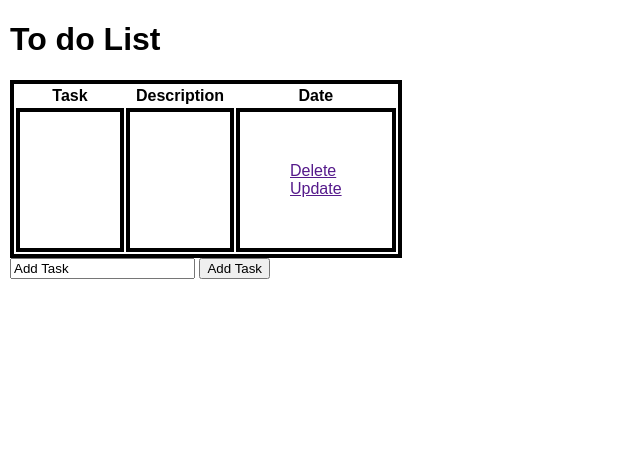
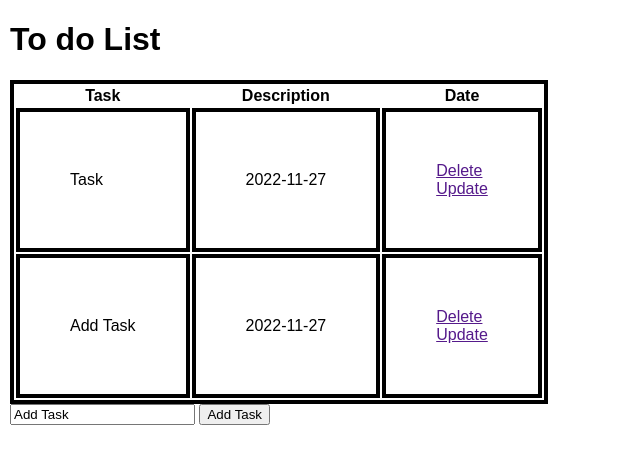
Before and after one commit to paul-madut/To-do-List, a Flask app: page / in a window 1280 px wide. Shown: the top 464 px of the page, without its empty margins (0-640 px from the left). Run offline with Flask 2, Linux system fonts and the light colour scheme; data comes from the database, SQL or seed files in the repository; both versions use the stored data as it was after the commit.

Commit message:
Add task working

```diff
--- a/app.py
+++ b/app.py
@@ -18,7 +18,7 @@ class Todo(db.Model):
 def index():
     if request.method == 'POST':
         task_content = request.form['content']
-        bew_task = Todo(task_content)
+        new_task = Todo(content = task_content)
 
         try:
             db.session.add(new_task)
--- a/templates/index.html
+++ b/templates/index.html
@@ -15,15 +15,17 @@
             <th>Date</th>
         </tr>
 
+        {%for task in tasks%}
         <tr>
-            <td></td>
-            <td></td>
+            <td>{{  task.content }}</td>
+            <td>{{  task.date_created.date() }}</td>
             <td>
                 <a href="">Delete</a>
                 <br>
                 <a href="">Update</a>
             </td>
         </tr>
+        {%endfor%}
     </table>
     <form action="/" method ="POST">
         <input type="text" name="content" value="Add Task">
```
Also changed, not shown: test.db.
